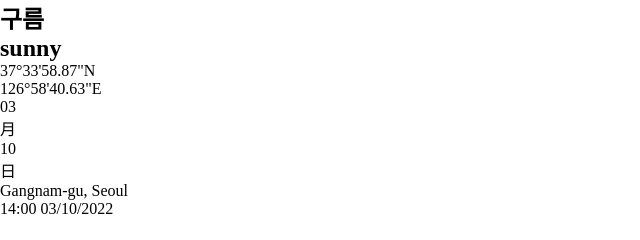
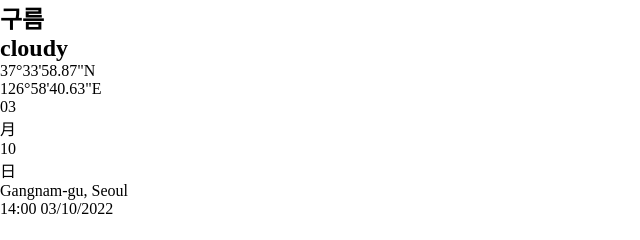
Before and after one commit to kooowkk/weather, a plain HTML site: page index.html in a window 1280 px wide. Shown: the full height of the page, 0-640 px from the left. Drawn offline with Linux system fonts and the light colour scheme; a web font is replaced by a local one.

Commit message:
날씨 수정

```diff
--- a/index.html
+++ b/index.html
@@ -14,7 +14,7 @@
 
     <section class="title">
         <h1> 구름</h1>
-        <H1>sunny</H1>
+        <H1>cloudy</H1>
     </section>
     <section class="contents">
         <div>
```
